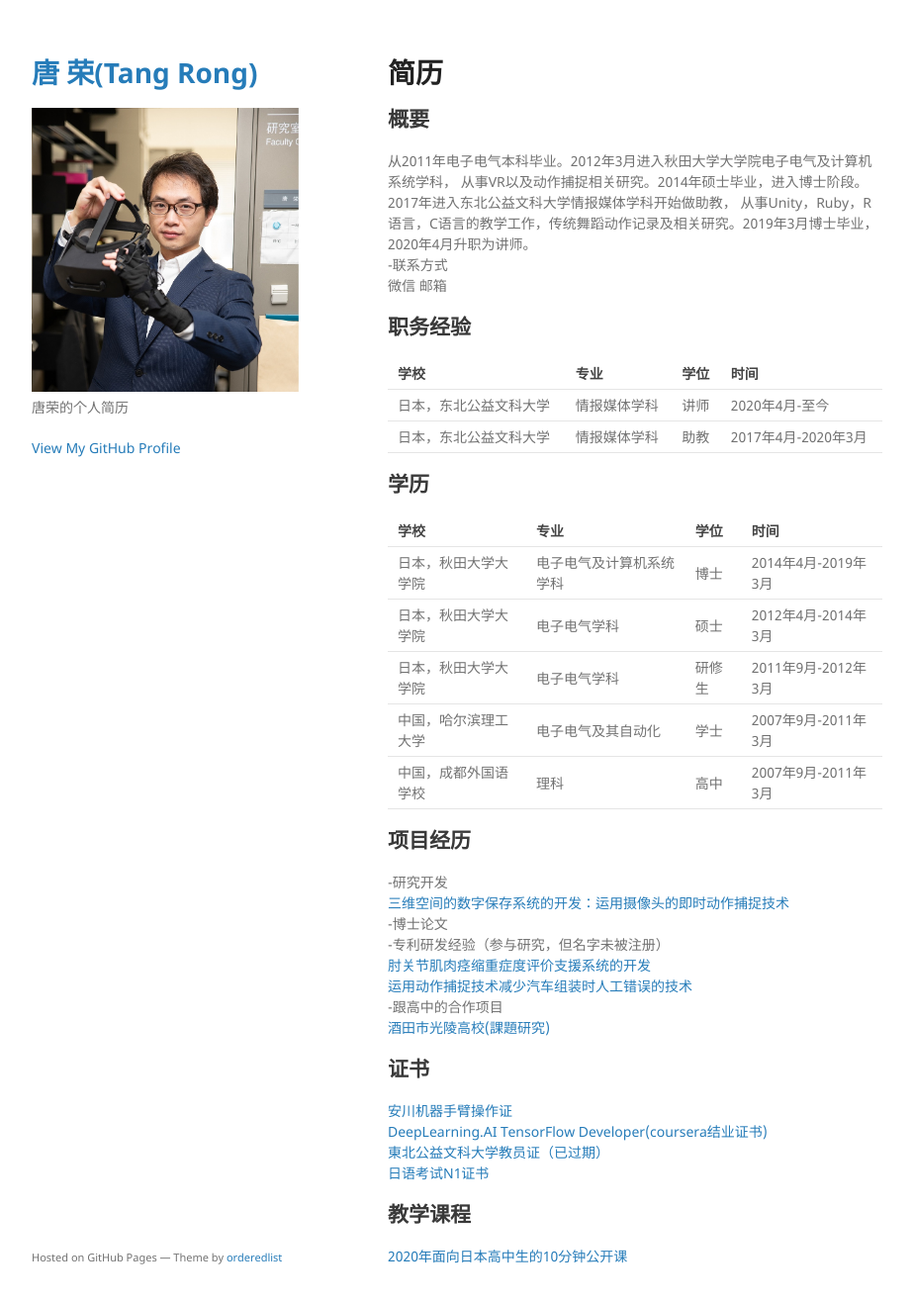
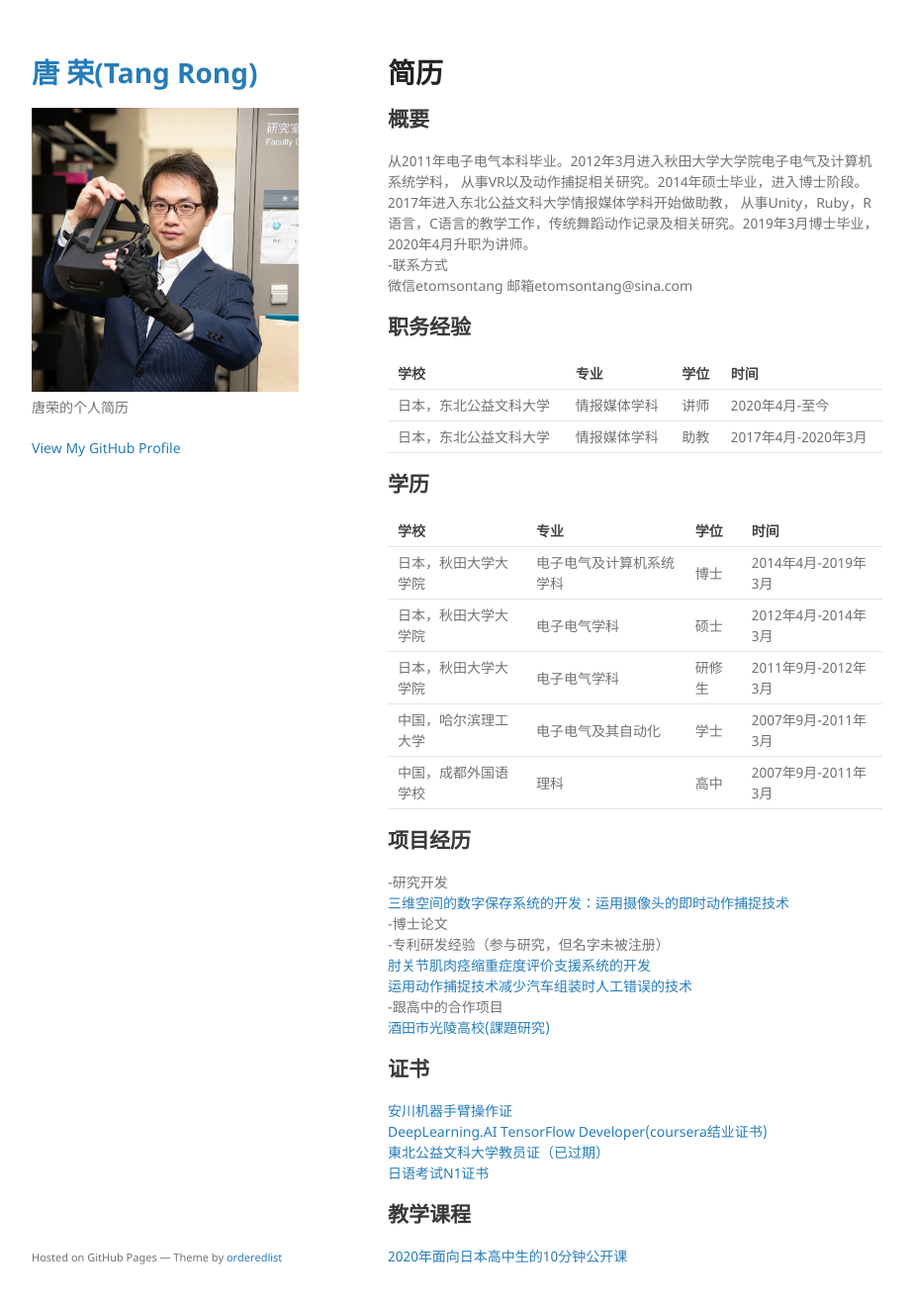
Before and after one commit to CoronovaT/CoronovaT.github.io, a Jekyll site: the page built from index.md, in a window 1280 px wide and 1350 px high. Shown: the top 1317 px of the window at 99% size, without its empty margins (178-1101 px from the left). Built offline with Jekyll 4.4.1, drawn with Linux system fonts in a browser that asks for light colours; our own code applies the rules of GitHub Pages for plain Markdown files.

Commit message:
Update index.md

```diff
--- a/index.md
+++ b/index.md
@@ -9,7 +9,7 @@ layout: default
 从事VR以及动作捕捉相关研究。2014年硕士毕业，进入博士阶段。2017年进入东北公益文科大学情报媒体学科开始做助教，
 从事Unity，Ruby，R语言，C语言的教学工作，传统舞蹈动作记录及相关研究。2019年3月博士毕业，2020年4月升职为讲师。\
 -联系方式\
-微信 邮箱
+微信etomsontang 邮箱etomsontang@sina.com
 ## 职务经验
 
 | 学校        | 专业          | 学位 | 时间 |
```
